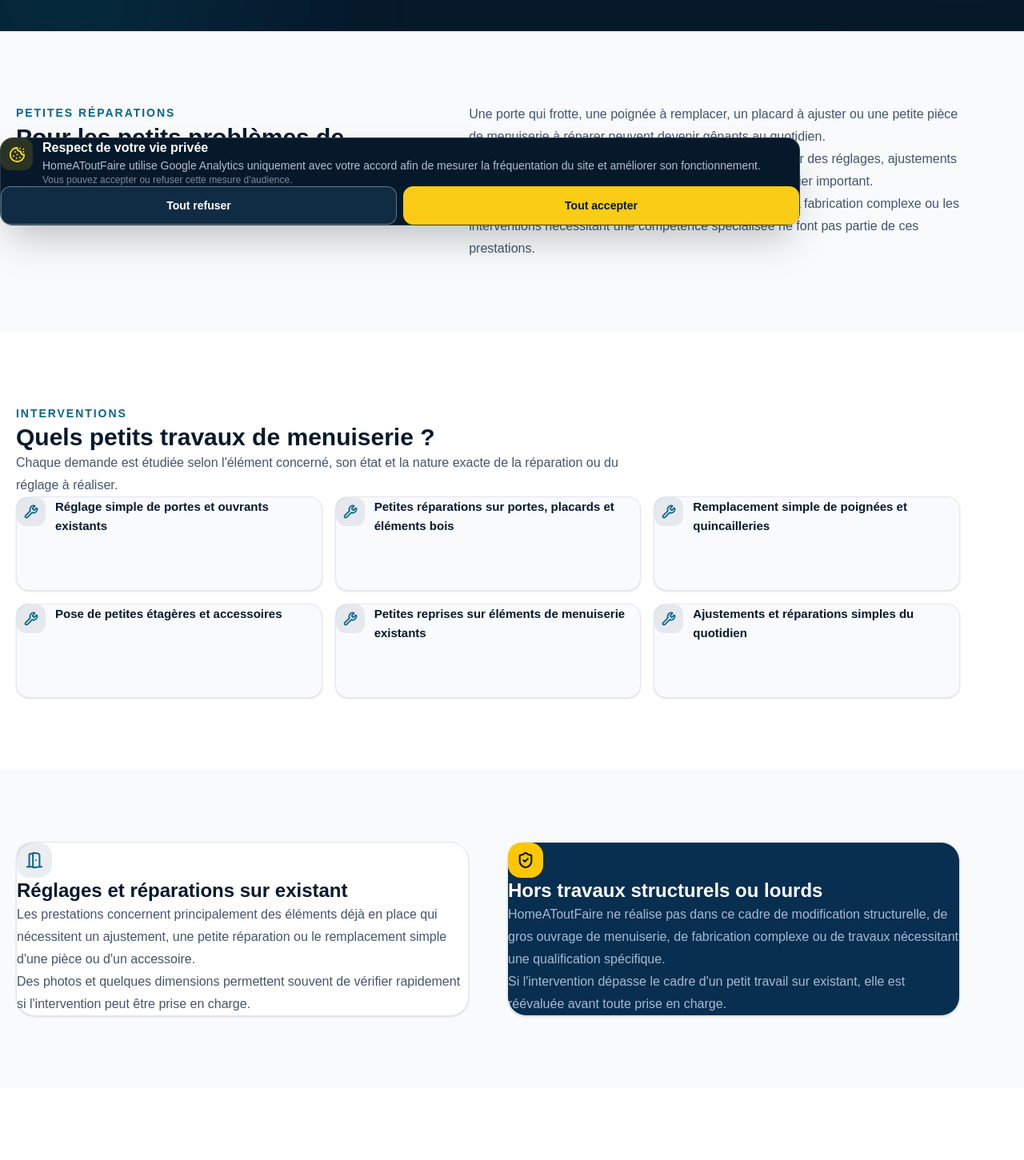
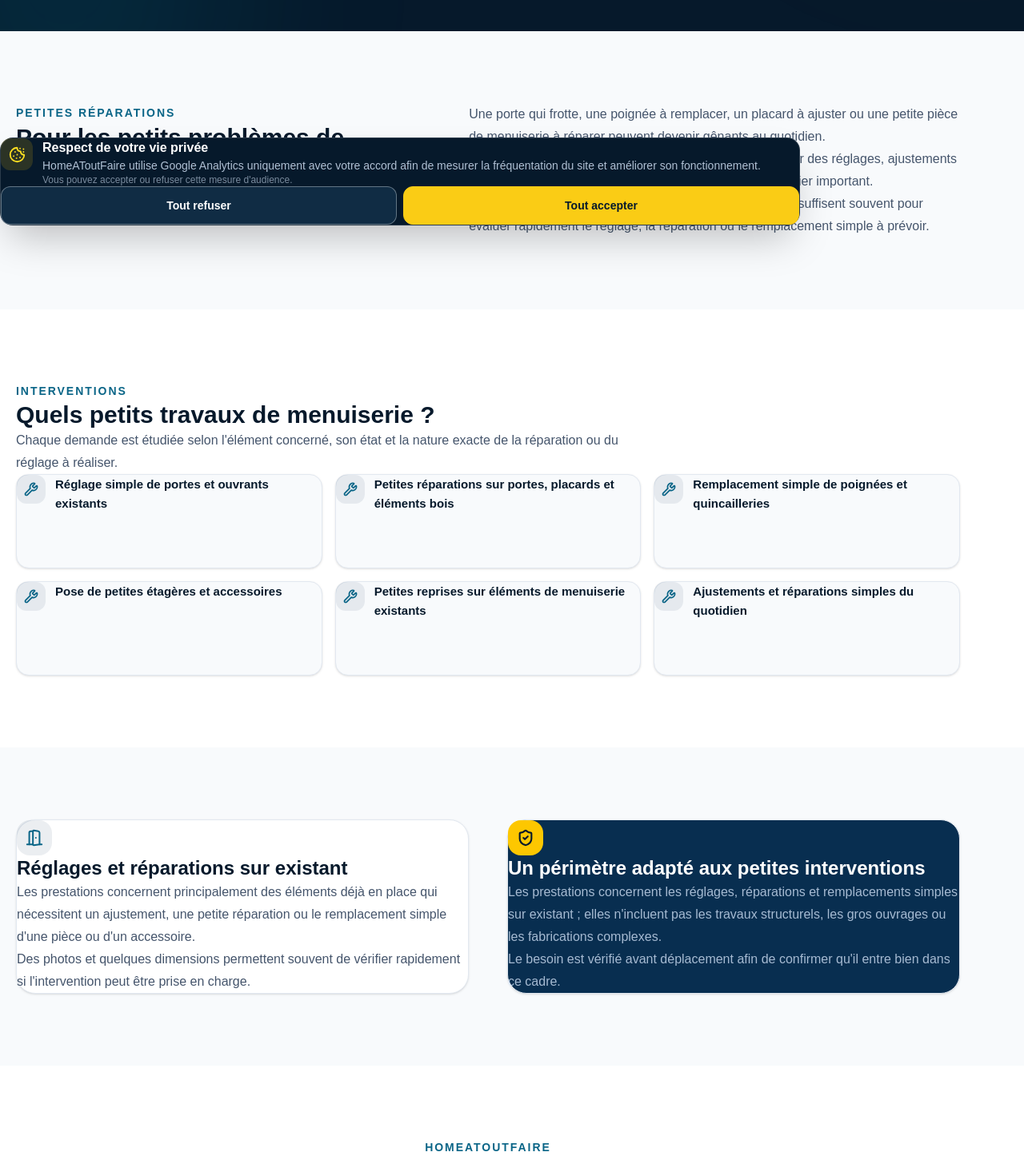
Before and after one commit to Thibal45/homeatoutfaire-premium, a Next.js app: page /menuiserie in a window 1280 px wide. Shown: the part 518-1969 px from the top of the page at 80% size. Built offline with nearby package versions, Linux system fonts and the light colour scheme.

Commit message:
Allège et valorise le contenu de la page service

```diff
--- a/app/menuiserie/page.tsx
+++ b/app/menuiserie/page.tsx
@@ -200,9 +200,9 @@ export default function CarpentryPage() {
               </p>
 
               <p>
-                Les travaux structurels, les transformations importantes,
-                la fabrication complexe ou les interventions nécessitant une
-                compétence spécialisée ne font pas partie de ces prestations.
+                Une photo de l&apos;élément concerné et quelques dimensions
+                suffisent souvent pour évaluer rapidement le réglage, la
+                réparation ou le remplacement simple à prévoir.
               </p>
             </div>
           </div>
@@ -284,19 +284,19 @@ export default function CarpentryPage() {
               </div>
 
               <h2 className="mt-5 text-xl font-bold sm:text-2xl">
-                Hors travaux structurels ou lourds
+                Un périmètre adapté aux petites interventions
               </h2>
 
               <p className="mt-3 leading-7 text-blue-100/75">
-                HomeAToutFaire ne réalise pas dans ce cadre de modification
-                structurelle, de gros ouvrage de menuiserie, de fabrication
-                complexe ou de travaux nécessitant une qualification
-                spécifique.
+                Les prestations concernent les réglages, réparations et
+                remplacements simples sur existant ; elles n&apos;incluent pas
+                les travaux structurels, les gros ouvrages ou les fabrications
+                complexes.
               </p>
 
               <p className="mt-3 leading-7 text-blue-100/75">
-                Si l&apos;intervention dépasse le cadre d&apos;un petit travail
-                sur existant, elle est réévaluée avant toute prise en charge.
+                Le besoin est vérifié avant déplacement afin de confirmer
+                qu&apos;il entre bien dans ce cadre.
               </p>
             </div>
           </div>
```
